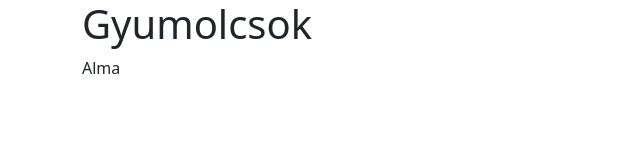
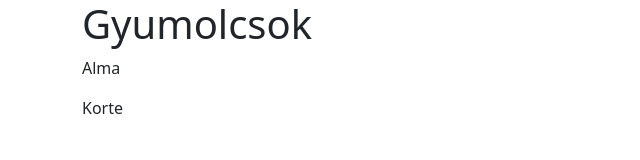
Before and after one commit to kalbert2001/gyumi, a website: page index.html in a window 1280 px wide. Shown: the full height of the page, 0-640 px from the left. Drawn offline with nearby package versions, Linux system fonts and the light colour scheme.

Commit message:
Korte hozzaadva

```diff
--- a/index.html
+++ b/index.html
@@ -16,6 +16,7 @@
      <div class="container">
     <h1>Gyumolcsok</h1>
         <p>Alma</p>
+        <p>Korte</p>
 
     </div>
 
```
